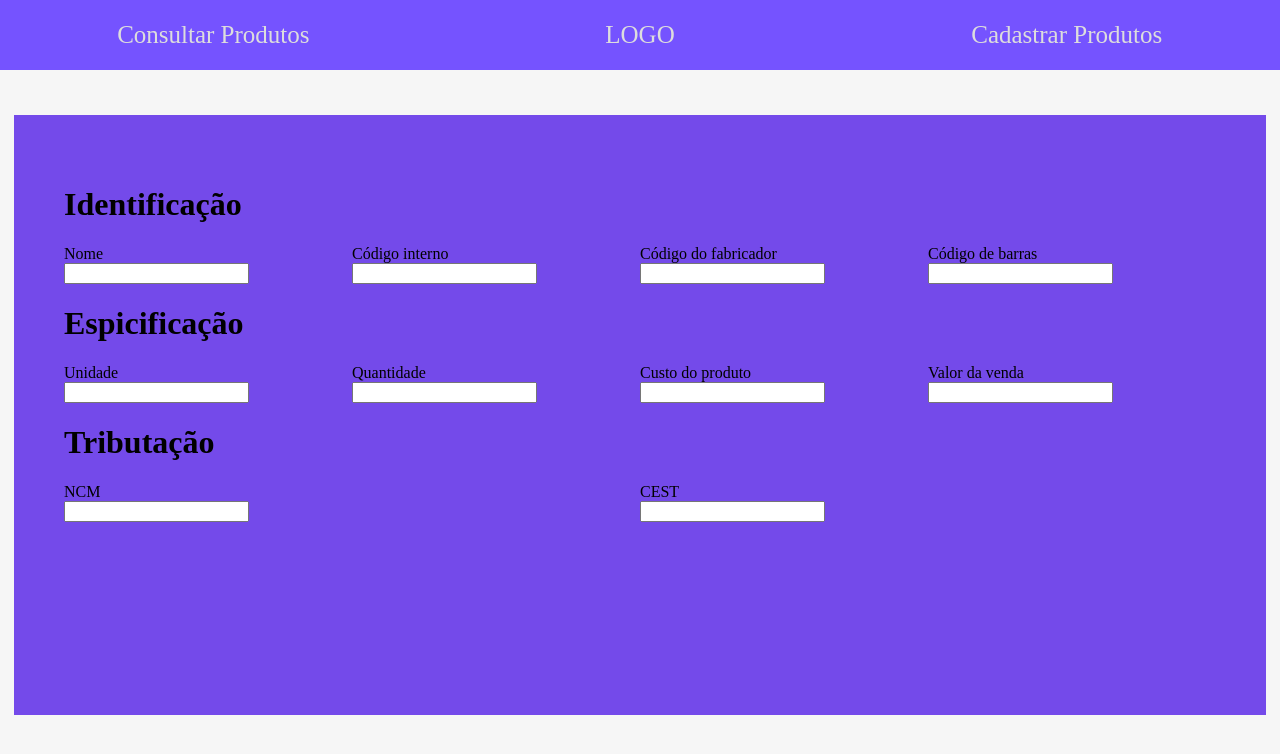
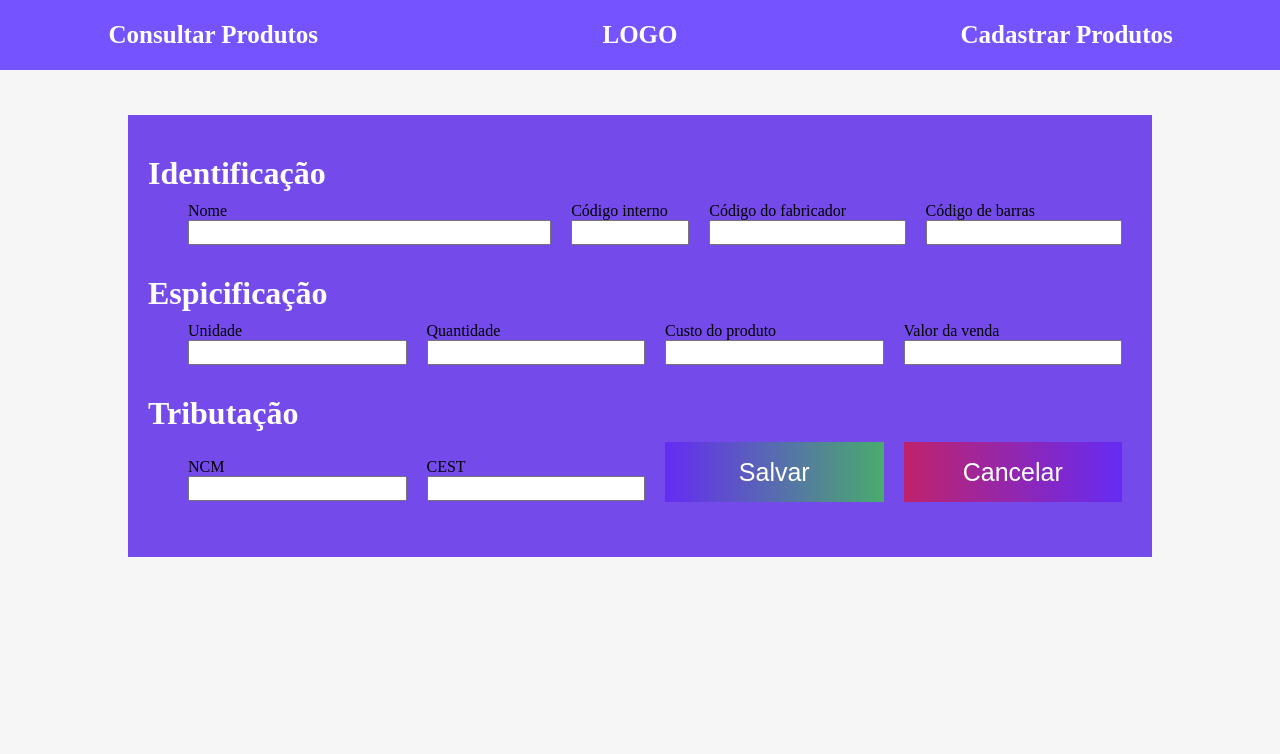
Before and after one commit to CeleiroDeProgramadores/celeiro-produtos-frontend, a React (Create React App) app: page / in a window 1280 px wide. Shown: the top 754 px of the page. Built offline with nearby package versions, Linux system fonts and the light colour scheme.

Commit message:
estilizando componentes

```diff
--- a/src/components/Header/cabecalhoStyle.js
+++ b/src/components/Header/cabecalhoStyle.js
@@ -10,9 +10,9 @@ const headerStyle = styled.div`
   div {
     flex: 1;
     text-align: center;
-    font-family: Montserrat;
+    font-weight: bold;
     font-size: 25px;
-    color: #ddd;
+    color: white;
   }
 `;
 
--- a/src/components/cadastrarProdutos/cadastroProd.jsx
+++ b/src/components/cadastrarProdutos/cadastroProd.jsx
@@ -1,6 +1,7 @@
 import React, { Component } from "react";
 import Header from "../Header/index";
 import CadProd from "./cadastroProdStyle";
+import Form from "./form";
 
 class Cadastro extends Component {
   render() {
@@ -8,57 +9,14 @@ class Cadastro extends Component {
       <>
         <Header />
         <CadProd>
-          <form>
-            <h1>Identificação</h1>
+          <Form>
+            <div id="salvar">
+              <button type="submit">Salvar</button>
+            </div>
             <div>
-              <div>
-                <span>Nome</span>
-                <input type="text"></input>
-              </div>
-              <div>
-                <span>Código interno</span>
-                <input type="text"></input>
-              </div>
-              <div>
-                <span>Código do fabricador</span>
-                <input type="text"></input>
-              </div>
-              <div>
-                <span>Código de barras</span>
-                <input type="text"></input>
-              </div>
+              <button type="button">Cancelar</button>
             </div>
-            <h1>Espicificação</h1>
-            <div>
-              <div>
-                <span>Unidade</span>
-                <input type="text"></input>
-              </div>
-              <div>
-                <span>Quantidade</span>
-                <input type="text"></input>
-              </div>
-              <div>
-                <span>Custo do produto</span>
-                <input type="text"></input>
-              </div>
-              <div>
-                <span>Valor da venda</span>
-                <input type="text"></input>
-              </div>
-            </div>
-            <h1>Tributação</h1>
-            <div>
-              <div>
-                <span>NCM</span>
-                <input type="text"></input>
-              </div>
-              <div>
-                <span>CEST</span>
-                <input type="text"></input>
-              </div>
-            </div>
-          </form>
+          </Form>
         </CadProd>
       </>
     );
--- a/src/components/cadastrarProdutos/cadastroProdStyle.js
+++ b/src/components/cadastrarProdutos/cadastroProdStyle.js
@@ -1,19 +1,75 @@
 import styled from "styled-components";
 
 const CadastProd = styled.div`
-  width: 90%;
-  padding: 50px;
-  height: 500px;
+  width: 80%;
+  padding: 20px;
+  padding-bottom: 30px;
+  height: auto;
   margin: 0 auto;
   background-color: #744aea;
+  h1 {
+    color: white;
+    margin-top: 20px;
+  }
   div {
     display: flex;
     flex: 1;
+    justify-content: center;
     div {
       display: flex;
       flex-direction: column;
       align-items: flex-start;
-      /* span + input */
+      align-content: center;
+      justify-items: center;
+      padding: 10px;
+      :first-child {
+        padding-left: 40px;
+      }
+      input {
+        height: 25px;
+        width: 100%;
+      }
+    }
+    #nome {
+      flex-basis: 30%;
+    }
+    #nome + div + div + div {
+      flex-basis: 10%;
+    }
+    #nome + div + div {
+      flex-basis: 10%;
+    }
+    #salvar {
+      button {
+        appearance: none;
+        border: none;
+        background: linear-gradient(
+          270deg,
+          rgba(37, 255, 1, 0.54) 0%,
+          rgba(81, 0, 255, 0.42) 100%
+        );
+        height: 60px;
+        width: 100%;
+        color: white;
+        font-size: 25px;
+        margin-bottom: 15px;
+      }
+    }
+    #salvar + div {
+      button {
+        appearance: none;
+        border: none;
+        background: linear-gradient(
+          270deg,
+          rgba(81, 0, 255, 0.42) 0%,
+          rgba(255, 0, 0, 0.54) 100%
+        );
+        height: 60px;
+        width: 100%;
+        color: white;
+        font-size: 25px;
+        margin-bottom: 15px;
+      }
     }
   }
 `;
--- /dev/null
+++ b/src/components/cadastrarProdutos/form.jsx
@@ -0,0 +1,61 @@
+import React from "react";
+
+const form = ({ children }) => {
+  return (
+    <form>
+      <h1>Identificação</h1>
+      <div>
+        <div id="nome">
+          <span>Nome</span>
+          <input type="text" name="nome"></input>
+        </div>
+        <div>
+          <span>Código interno</span>
+          <input type="text" name="codInter"></input>
+        </div>
+        <div>
+          <span>Código do fabricador</span>
+          <input type="text" name="codFab"></input>
+        </div>
+        <div>
+          <span>Código de barras</span>
+          <input type="text" name="codBar"></input>
+        </div>
+      </div>
+      <h1>Espicificação</h1>
+      <div>
+        <div>
+          <span>Unidade</span>
+          <input type="text" name="un"></input>
+        </div>
+        <div>
+          <span>Quantidade</span>
+          <input type="text" name="qtd"></input>
+        </div>
+        <div>
+          <span>Custo do produto</span>
+          <input type="text" name="custoProd"></input>
+        </div>
+        <div>
+          <span>Valor da venda</span>
+          <input type="text" name="valorVend"></input>
+        </div>
+      </div>
+      <h1>Tributação</h1>
+      <div>
+        <div>
+          <span>NCM</span>
+          <input type="text" name="ncm"></input>
+        </div>
+        <div>
+          <span>CEST</span>
+          <input type="text" name="cest"></input>
+        </div>
+        {React.createElement(children[0].type, children[0].props)}
+        {React.createElement(children[1].type, children[1].props)}
+      </div>
+    </form>
+  );
+};
+
+export default form;
--- a/src/globalStyle.js
+++ b/src/globalStyle.js
@@ -1,10 +1,12 @@
 import { createGlobalStyle } from "styled-components";
 const globalStyled = createGlobalStyle`
 
-html,body{
+*{
     margin:0;
     padding:0;
     box-sizing:border-box;
+}
+html,body{
     height: 100%;
     background-color:#F6F6F6;
 }
```
